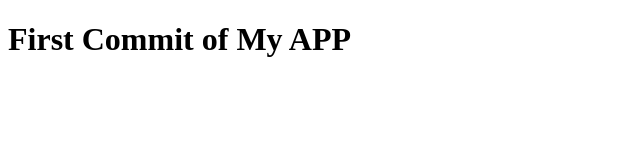
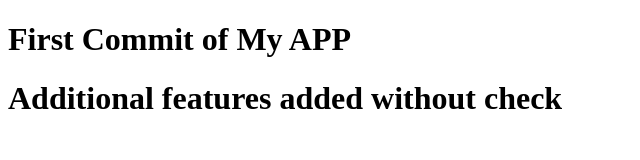
Before and after one commit to weekash/gitest, a plain HTML site: page index.html in a window 1280 px wide. Shown: the whole page, without its empty margins (0-640 px from the left). Drawn offline with Linux system fonts and the light colour scheme.

Commit message:
new features

```diff
--- a/index.html
+++ b/index.html
@@ -8,5 +8,6 @@
 </head>
 <body>
     <h1>First Commit of My APP</h1>
+    <h1>Additional features added without check</h1>
 </body>
 </html>
```
